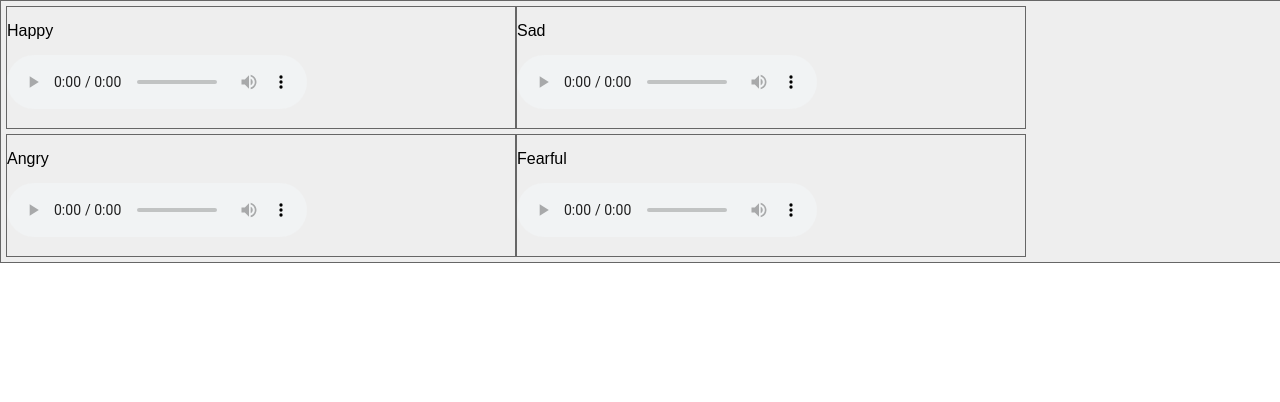
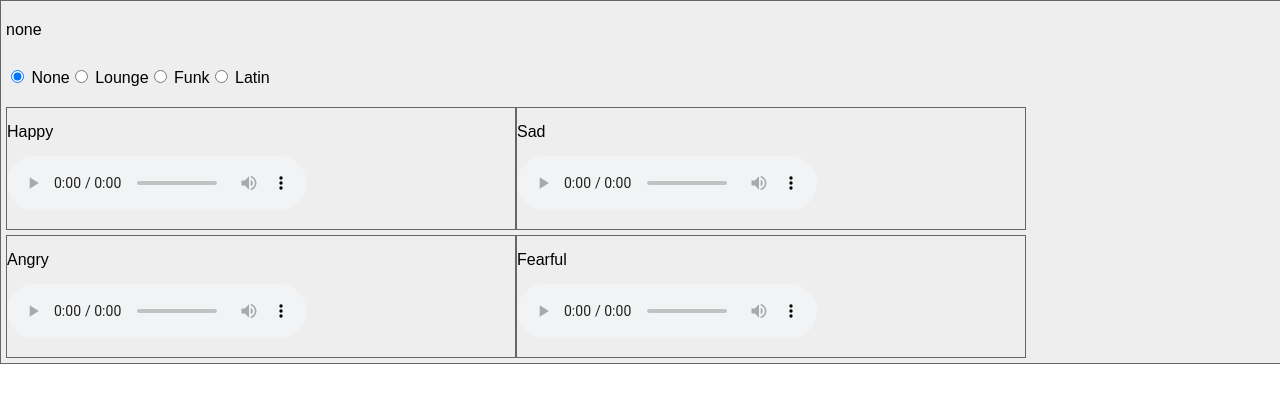
Before and after one commit to katherineahern/improv_tech, a React (Create React App) app in the folder musical_accompaniment/my-app/: page / in a window 1280 px wide. Shown: the top 402 px of the page. Built offline with nearby package versions, Linux system fonts and the light colour scheme.

Commit message:
Added state with palette

```diff
--- a/musical_accompaniment/my-app/src/App.js
+++ b/musical_accompaniment/my-app/src/App.js
@@ -3,9 +3,39 @@ import './App.css';
 import Song from './Song';
 
 class App extends Component {
+  constructor(props) {
+
+    super(props);
+    this.state = { palette: 'none' };
+    // This binding is necessary to make `this` work in the callback
+    this.handlePaletteChange = this.handlePaletteChange.bind(this);
+  }
+
+  setPalette(option) {
+    this.setState({
+      palette: option
+    });
+  }
+
+  handlePaletteChange(changeEvent){
+    this.setState({
+      palette: changeEvent.target.value
+    });
+  }
+
+
   render() {
     return (
       <div className="table">
+        <div className="row">
+            {this.state.palette}
+            <form action="">
+              <input type="radio" value='none' checked={ this.state.palette === 'none' } onChange={this.handlePaletteChange}/> None
+              <input type="radio" value='lounge' checked={ this.state.palette === 'lounge' } onChange={this.handlePaletteChange}/> Lounge
+              <input type="radio" value='funk' checked={ this.state.palette === 'funk' } onChange={this.handlePaletteChange}/> Funk
+              <input type="radio" value='latin' checked={ this.state.palette === 'latin' } onChange={this.handlePaletteChange}/> Latin
+            </form>
+        </div>
         <div className="row">
           <Emotion emotionName="Happy" />
           <Emotion emotionName="Sad" />
@@ -20,7 +50,6 @@ class App extends Component {
 }
 
 function Emotion(props) {
-
   return (
     <div className="col">
       {props.emotionName}<br/>
@@ -33,4 +62,16 @@ function Emotion(props) {
 
 
 
+function getPalette(option) {
+    console.log(this);
+    return option;
+  }
+
+
+function changePalette(props) {
+  console.log(this);
+  //this.state.palette = 'funk';
+}
+
+
 export default App;
--- a/musical_accompaniment/my-app/src/Song.js
+++ b/musical_accompaniment/my-app/src/Song.js
@@ -5,7 +5,10 @@ import angry from './songs/angry.m4a';
 import fearful from './songs/fearful.m4a';
 
 class Song extends React.Component {
+	constructor(props) {
 
+    	super(props);
+    }
 	render() {
 		console.log(this);
 		switch(this.props.emotion) {
```
Lines whose indentation alone changed are shown as unchanged.
